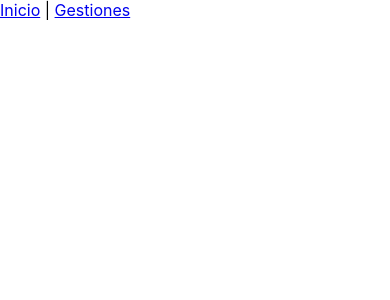
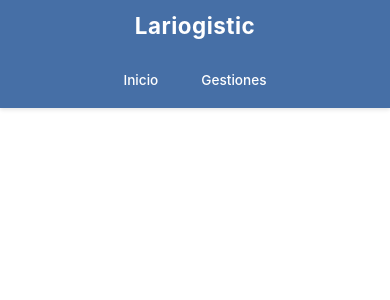
Before and after one commit to loraak/lariogistic, a React (Create React App) app: page / in a window 390 px wide. Shown: the top 300 px of the page. Built offline with nearby package versions, Linux system fonts and the light colour scheme.

Commit message:
Header bonito

```diff
--- a/src/components/Home/Home.jsx
+++ b/src/components/Home/Home.jsx
@@ -1,11 +1,19 @@
 import { Link } from 'react-router-dom';
+import styles from './Home.module.css';
 
 const Home = () => {
   return (
-    <nav>
-      <Link to="/">Inicio</Link> |{" "}
-      <Link to="/gestiones">Gestiones</Link>
-    </nav>
+    <header>
+      <nav className={styles.header}>
+        <div className={styles.logo}>
+          <h1>Lariogistic</h1>
+        </div>
+        <div className={styles.navLinks}>
+          <Link to="/" className={styles.link}>Inicio</Link>
+          <Link to="/gestiones" className={styles.link}>Gestiones</Link>
+        </div>
+      </nav>
+    </header>
   );
 }
 
--- /dev/null
+++ b/src/components/Home/Home.module.css
@@ -0,0 +1,87 @@
+.header {
+    display: flex;
+    justify-content: space-between;
+    align-items: center;
+    padding: 20px 30px;
+    background-color: #466FA6;
+    box-shadow: 0 2px 4px rgba(0, 0, 0, 0.1);
+}
+
+.logo h1 {
+    color: white;
+    font-size: 1.8rem;
+    font-weight: bold;
+    margin: 0;
+    letter-spacing: 0.5px;
+}
+
+.navLinks {
+    display: flex;
+    gap: 30px;
+    align-items: center;
+}
+
+.link {
+    color: white;
+    text-decoration: none;
+    font-size: 1rem;
+    font-weight: 500;
+    padding: 8px 16px;
+    border-radius: 4px;
+    transition: all 0.3s ease;
+}
+
+.link:hover {
+    background-color: rgba(255, 255, 255, 0.1);
+    transform: translateY(-1px);
+}
+
+.link:active {
+    transform: translateY(0);
+}
+
+/* Responsive Design */
+@media (max-width: 768px) {
+    .header {
+        padding: 15px 20px;
+        flex-wrap: wrap;
+        gap: 15px;
+    }
+
+    .logo h1 {
+        font-size: 1.5rem;
+    }
+
+    .navLinks {
+        gap: 20px;
+    }
+
+    .link {
+        font-size: 0.9rem;
+        padding: 6px 12px;
+    }
+    }
+
+    @media (max-width: 480px) {
+    .header {
+        padding: 12px 15px;
+        flex-direction: column;
+        text-align: center;
+    }
+
+    .logo h1 {
+        font-size: 1.4rem;
+        margin-bottom: 10px;
+    }
+
+    .navLinks {
+        gap: 15px;
+        flex-wrap: wrap;
+        justify-content: center;
+    }
+
+    .link {
+        font-size: 0.85rem;
+        padding: 8px 14px;
+    }
+    }
```
